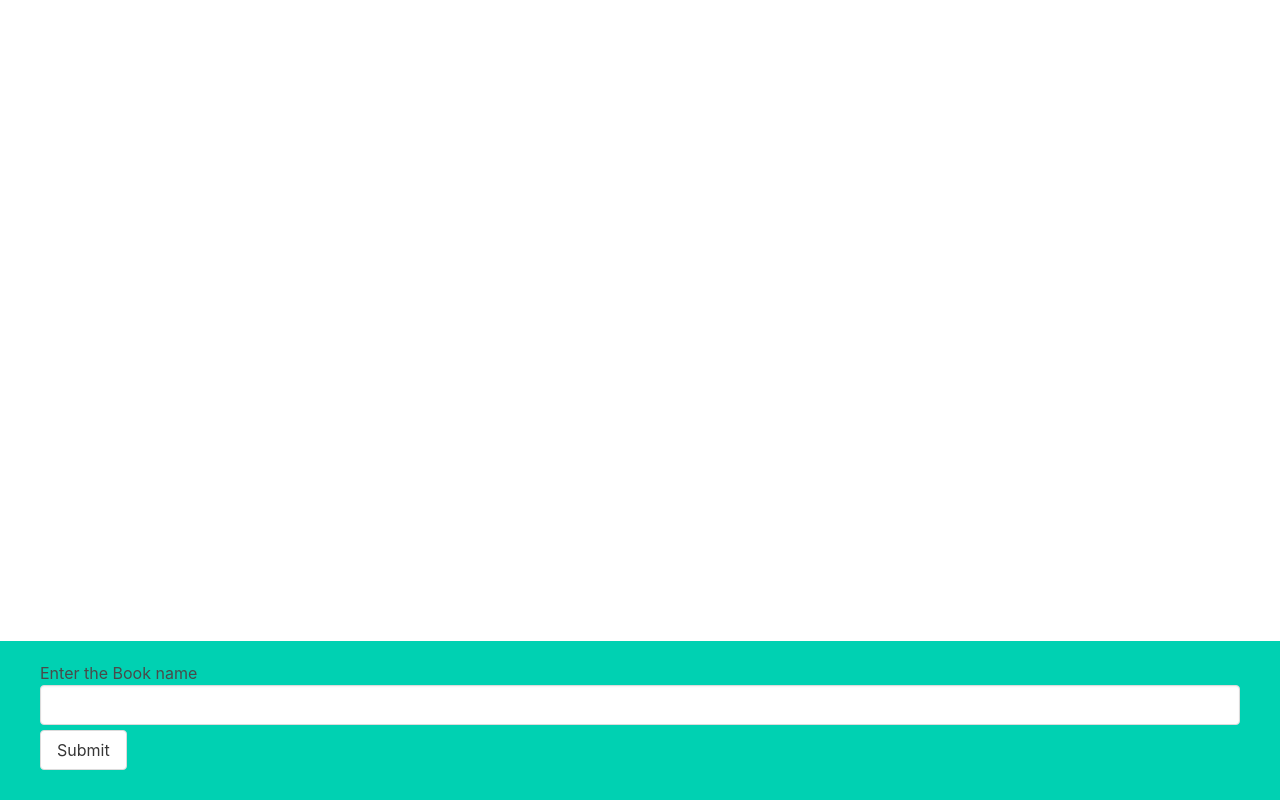
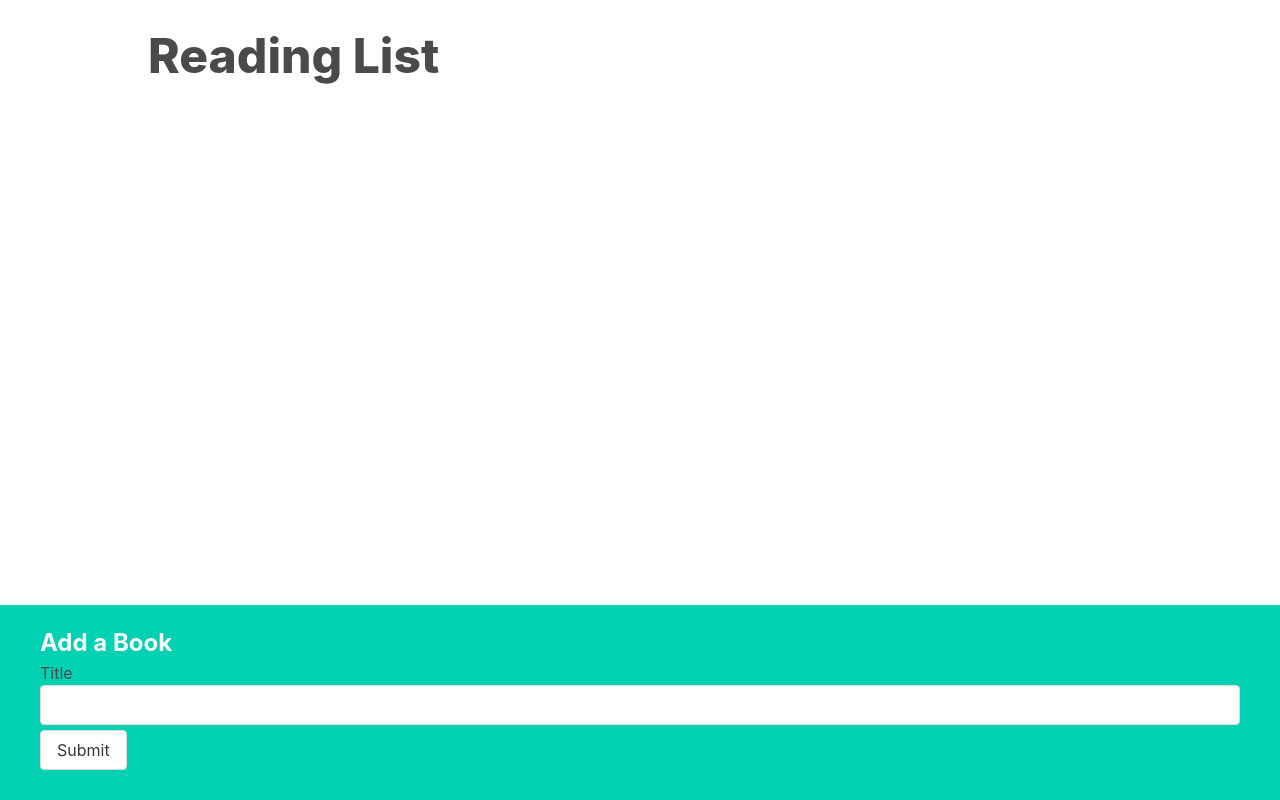
Before and after one commit to nikhilsk98/Book_reading_tracker_React, a React (Create React App) app: page / in a window 1280 px wide. Built offline with nearby package versions, Linux system fonts and the light colour scheme.

Commit message:
Third Commit

```diff
--- a/package.json
+++ b/package.json
@@ -6,6 +6,7 @@
     "@testing-library/jest-dom": "^5.17.0",
     "@testing-library/react": "^13.4.0",
     "@testing-library/user-event": "^13.5.0",
+    "axios": "^1.6.0",
     "react": "^18.2.0",
     "react-dom": "^18.2.0",
     "react-scripts": "5.0.1",
--- a/src/App.js
+++ b/src/App.js
@@ -31,6 +31,7 @@ function App() {
 
   return (
     <div className="app">
+      <h1>Reading List</h1>
       <BookList onDelete={deleteBookById} books={books} onEdit={editBookById} />
       <BookCreate onCreate={createBook} />
     </div>
--- a/src/components/BookCreate.js
+++ b/src/components/BookCreate.js
@@ -13,8 +13,9 @@ function BookCreate({ onCreate }) {
 
   return (
     <div className="book-create">
+      <h3>Add a Book</h3>
       <form onSubmit={handleSubmit}>
-        <label>Enter the Book name </label>
+        <label>Title </label>
         <input className="input" value={title} onChange={handleChange} />
         <button className="button">Submit</button>
       </form>
--- a/src/components/BookEdit.js
+++ b/src/components/BookEdit.js
@@ -11,7 +11,7 @@ function BookEdit({ book, onSubmit }) {
     onSubmit(book.id, title);
   };
   return (
-    <form onSubmit={handleSubmit} className="book-edit">
+    <form className="book-edit" onSubmit={handleSubmit}>
       <label>Title</label>
       <input className="input" value={title} onChange={handleChange} />
       <button className="button is-primary">Save</button>
--- a/src/components/BookList.js
+++ b/src/components/BookList.js
@@ -6,7 +6,7 @@ function BookList({ books, onDelete, onEdit }) {
       <BookShow onEdit={onEdit} onDelete={onDelete} key={book.id} book={book} />
     );
   });
-  return <div>{renderedBook}</div>;
+  return <div className="book-list">{renderedBook}</div>;
 }
 
 export default BookList;
--- a/src/components/BookShow.js
+++ b/src/components/BookShow.js
@@ -20,6 +20,7 @@ function BookShow({ book, onDelete, onEdit }) {
   }
   return (
     <div className="book-show">
+      <img alt="books" src={`https://picsum.photos/seed/${book.id}/300/200`} />
       <div>{content}</div>
       <div className="actions">
         <button className="edit" onClick={handleEditClick}>
```
Also changed, not shown: 1 other file (tests, documents, lock files or other folders).
